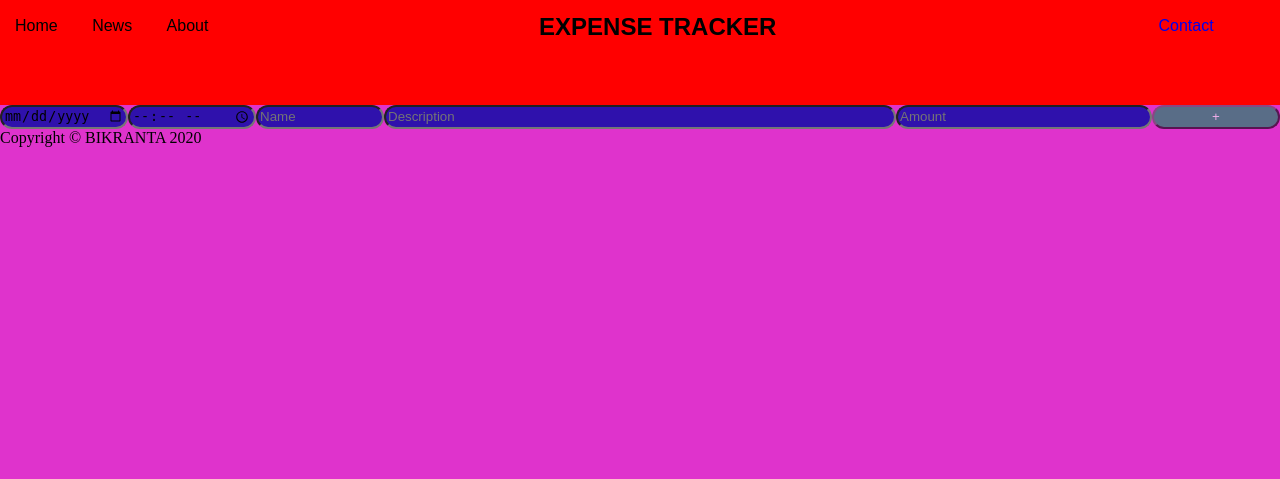
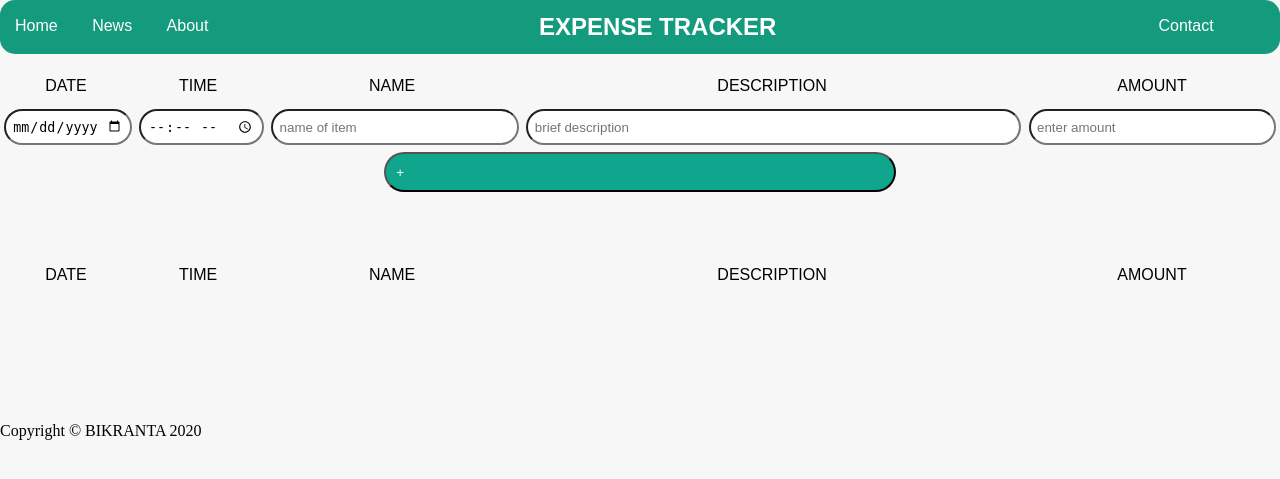
Before and after one commit to BikrantaS/Expense-Tracker, a Node server app: page / in a window 1280 px wide. Shown: the top 479 px of the page. Run offline with Node 20, Linux system fonts and the light colour scheme.

Commit message:
Changing Colors and Proper alignment done.

```diff
--- a/public/styles.css
+++ b/public/styles.css
@@ -1,7 +1,7 @@
 *{
   margin: 0;
   padding: 0;
-  background-color: #DF33CC;
+  background-color: #F7F7F7;
   box-sizing: border-box;
 }
 
@@ -17,18 +17,21 @@ body{
 
 /* Header Design */
 .topcontainer{
-  padding:1% 0 5% 0;
+  padding:1% 0 1% 0;
   display:flex ;
   justify-content: space-between;
-  background-color: red;
+  background-color: #149A7C;
+  color: white;
+  border-radius: 15px;
 }
 
 .leftcontainer{
   background-color: inherit;
+  color: white;
 }
 
 .leftcontainer li{
-  color: black;
+  color: white;
   display: inline-block;
   padding: 4px 15px;
   flex:2;
@@ -36,7 +39,7 @@ body{
 }
 
 .leftcontainer li a{
-  color: black;
+  color: white;
   background-color: inherit;
 }
 
@@ -45,10 +48,12 @@ body{
   text-align: center;
   flex:2;
   background-color: inherit;
+  color: white;
 }
 
 .rightcontainer a{
   background-color: inherit;
+  color: white;
 }
 
 .midcontainer{
@@ -62,6 +67,10 @@ a{
   list-style-type:none;
 }
 
+nav li:hover:{
+  color: grey;
+}
+
 nav ul{
   list-style-type:none;
 }
@@ -70,8 +79,8 @@ nav ul{
 /* Ipnut from user */
 input{
   border-radius: 25px;
-  padding: 0 2px;
-  background-color: #2F11AC;
+  padding: 0 10px;
+  background-color: white;
 }
 
 
@@ -82,36 +91,73 @@ input{
     border-radius: 5px;
 }
 
+.row{
+  display:flex;
+}
+
+.itemname{
+  display: flex;
+  padding:1% 0 0% 0;
+  text-align: center;
+  font-family: 'Maven Pro', sans-serif;
+}
+
 .item{
   display: flex;
+  padding:0% 0 0.25% 0;
+
 }
+
 
 .date{
   width: 10%;
+  margin: 0.3%;
+  padding:0.5%;
 }
 
 .time{
   width: 10%;
+  margin: 0.3%;
+  padding:0.5%;
 }
 
 .name{
-  width: 10%;
+  width: 20%;
+  margin: 0.3%;
+  padding:0.5%;
 }
 
 .description{
   width: 40%;
+  margin: 0.3%;
+  padding:0.5%;
 }
 
 .amount{
   width: 20%;
+  margin: 0.3%;
+  padding:0.5%;
 }
  .buto{
-   flex:1;
    border-radius: 25px;
-   background-color: #01955A;
-   opacity: 0.6;
+   background-color: #10a58d;
+   opacity: 1;
    color: white;
   font-family: 'Maven Pro', sans-serif;
+  text-align: center;
+  width:40%;
+  padding: 0.8%;
+  margin: auto;
+  display: flex;
+
  }
 
- .buto:hover {opacity: 1}
+ .buto:hover {
+   opacity: 1;
+   background-color: #00B779;
+  text-align: center;
+ }
+
+ .list{
+   padding:4% 0 10% 0;
+ }
--- a/views/index.ejs
+++ b/views/index.ejs
@@ -1,27 +1,53 @@
 <!DOCTYPE html>
     <%- include('./partials/header.ejs') %>
 
-            <form class="item" action="/" method="post">
-              <input class="date" type="date" name="date" placeholder="Date" autocomplete="off">
-              <input class="time" type="time" name="time" placeholder="Time" autocomplete="off">
-              <input class="name" type="text" name="name" placeholder="Name" autocomplete="off">
-              <input class="description" type="text" name="description" placeholder="Description" autocomplete="off">
-              <input class="amount" type="text" name="amount" placeholder="Amount" autocomplete="off">
-              <button class="buto" type="submit" name="list" value=<%= listTitle %>>+</button>
+    <div class="inputbox">
+
+
+
+              <div class="itemname">
+                <p class="date">DATE</p>
+                <p class="time">TIME</p>
+                <p class="name">NAME</p>
+                <p class="description">DESCRIPTION</p>
+                <p class="amount">AMOUNT</p>
+              </div>
+
+            <form action="/" method="post">
+              <div class="item">
+                <input class="date sizing" type="date" name="date" placeholder="Date" autocomplete="off">
+                <input class="time sizing" type="time" name="time" placeholder="time when spent" autocomplete="off">
+                <input class="name sizing" type="text" name="name" placeholder="name of item" autocomplete="off">
+                <input class="description sizing" type="text" name="description" placeholder="brief description" autocomplete="off">
+                <input class="amount sizing" type="text" name="amount" placeholder="enter amount" autocomplete="off">
+              </div>
+              <button class="buto sizing "  style="text-align: center;" type="submit" name="list" value=<%= listTitle %>>+</button>
             </form>
 
+      </div>
+
+
+      <div class="list">
+
+        <div class="itemname">
+          <p class="date">DATE</p>
+          <p class="time">TIME</p>
+          <p class="name">NAME</p>
+          <p class="description">DESCRIPTION</p>
+          <p class="amount">AMOUNT</p>
+        </div>
 
 
                 <% for (var i=0;i<expenselist.length;i++){ %>
                   <div class="row">
-                    <div class="date column" style="background-color:#aaa;"><%= expenselist[i].date %></div>
+                    <div class="date column" style="background-color:#ccc;"><%= expenselist[i].date %></div>
                     <div class="time column" style="background-color:#bbb;"><%= expenselist[i].time %></div>
                     <div class="name column" style="background-color:#ccc;"><%= expenselist[i].name %></div>
-                    <div class="description column" style="background-color:#5dd;"><%= expenselist[i].description %></div>
-                    <div class="amount column" style="background-color:#20f;"><%= expenselist[i].amount %></div>
+                    <div class="description column" style="background-color:#bbb;"><%= expenselist[i].description %></div>
+                    <div class="amount column" style="background-color:white;"><%= expenselist[i].amount %></div>
                   </div>
                 <% } %>
 
-
+      </div>
 
     <%- include('./partials/footer.ejs') %>
```
